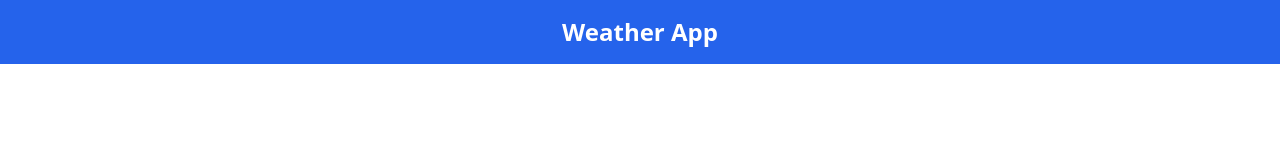
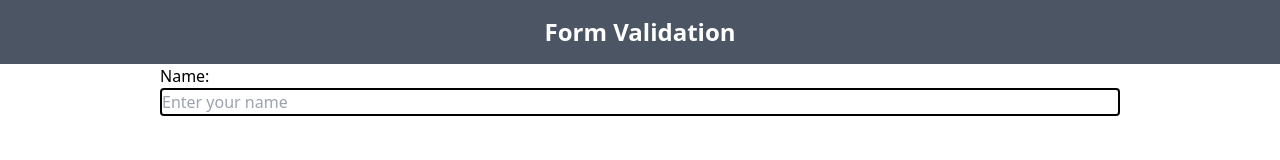
Before and after one commit to aljnmusic/JS1-v1.01, a plain HTML site: page Form Validation/index.html in a window 1280 px wide. Drawn offline with nearby package versions, Linux system fonts and the light colour scheme.

Commit message:
created a new form validation app

```diff
--- a/Form Validation/index.html
+++ b/Form Validation/index.html
@@ -6,11 +6,17 @@
     <link href="https://cdn.jsdelivr.net/npm/tailwindcss@2.2.19/dist/tailwind.min.css" rel="stylesheet">
     <title>Form Validation</title>
 </head>
-<body>
-<header class="bg-blue-600 text-white p-4 text-center">
-    <h1 class="text-2xl font-bold">Weather App</h1>
+<body class="min-h-screen flex flex-col">
+<header class="bg-gray-600 text-white p-4 text-center">
+    <h1 class="text-2xl font-bold">Form Validation</h1>
 </header>
 
+<form class="flex flex-col items-center justify-center w-full">
+    <div class="flex flex-col w-3/4">
+        <label for="name">Name:</label>
+        <input type="text" name="name" id="name" class="border-2 border-black rounded" placeholder="Enter your name">
+    </div>
+</form>
 
 <script src="form.js"></script>
 </body>
```
